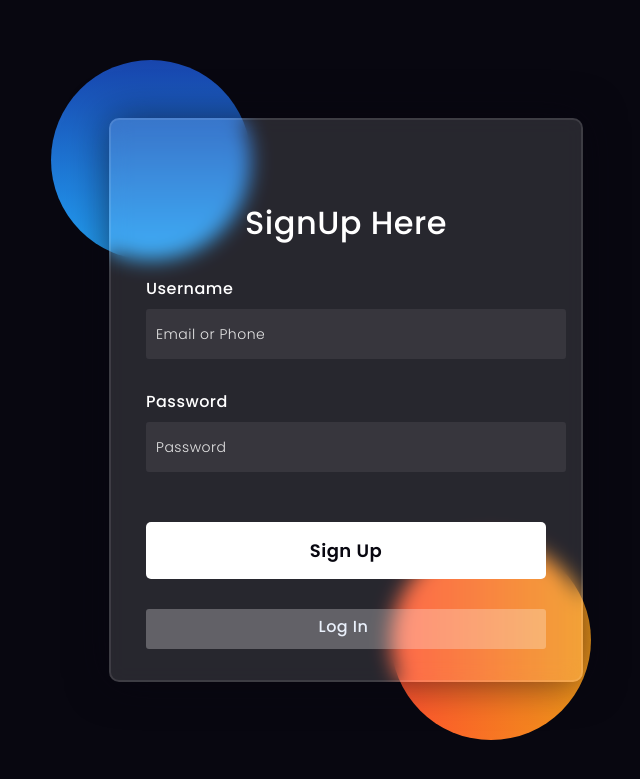
After one commit to 0000Blaze/Smart-Attendance-demo, a PHP site: page /pages/signUpPage.html in a window 1280 px wide. The commit adds this page. Shown: the top 779 px of the page, without its empty margins (294-934 px from the left). Run offline with PHP 8.4, Linux system fonts and the light colour scheme.

Commit message:
css modification and added sign up page

```diff
--- a/webApp/css/loginStyle.css
+++ b/webApp/css/loginStyle.css
@@ -34,7 +34,7 @@ body{
     bottom: -80px;
 }
 form{
-    height: 520px;
+    height: 460px;
     width: 400px;
     background-color: rgba(255,255,255,0.13);
     position: absolute;
@@ -111,3 +111,7 @@ button{
 .naviButton .forgotPass{
   margin-left: 25px;
 }
+
+.naviButton .logIn{
+    width: 100%;
+}
--- /dev/null
+++ b/webApp/pages/signUpPage.html
@@ -0,0 +1,36 @@
+<!DOCTYPE html>
+<html lang="en">
+<head>
+    <title>Login Smart Attendance</title>
+
+    <link rel="preconnect" href="https://fonts.gstatic.com">
+    <link href="https://fonts.googleapis.com/css2?family=Poppins:wght@300;500;600&display=swap" rel="stylesheet">
+
+    <!--Stylesheet-->
+    <link rel="stylesheet" href="../css/loginStyle.css">
+
+</head>
+
+<body>
+    <div class="background">
+        <div class="shape"></div>
+        <div class="shape"></div>
+    </div>
+    <form>
+        <h3>SignUp Here</h3>
+
+        <label for="username">Username</label>
+        <input type="text" placeholder="Email or Phone" id="username">
+
+        <label for="password">Password</label>
+        <input type="password" placeholder="Password" id="password">
+
+        <button>Sign Up</button>
+
+        <div class="naviButton">
+          <div class="logIn">  Log In</div>
+          <!--<div class="forgotPass">  Forgot Password</div>-->
+        </div>
+    </form>
+</body>
+</html>
```
